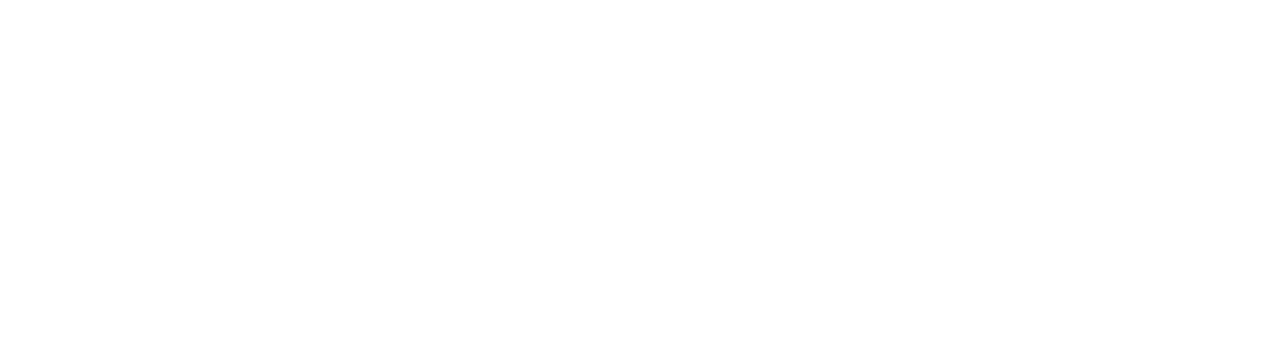
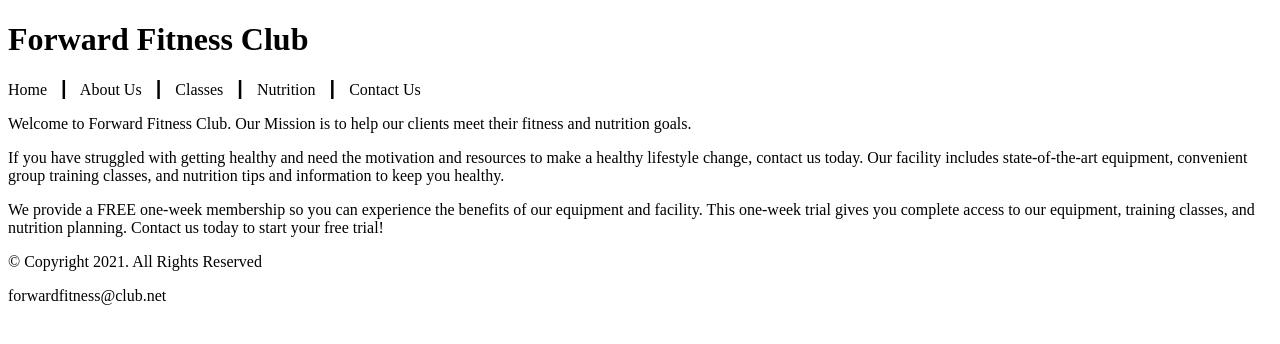
Before and after one commit to 144Sp23/ch2notes-damipop7, a plain HTML site: page index.html in a window 1280 px wide. Drawn offline with Linux system fonts and the light colour scheme.

Commit message:
Completed assignment
I completed the ch2 notes up until pg 71

```diff
--- a/index.html
+++ b/index.html
@@ -1,13 +1,41 @@
 <!DOCTYPE html>
+<!-- This website template was created by Oluwadamilola Popoola -->
 <html lang="en">
-
 <head>
-  <title></title>
-  <meta charset="utf-8">
+    <title>Forward Fitness Club</title>
+    <meta charset="utf-8">
 </head>
-
 <body>
 
+    <!-- Use the header area for the website name or logo -->
+    <header>
+        <h1> Forward Fitness Club </h1>
+    </header>
+
+    <!-- Use the nav area to add hyperlinks to other pages within the website -->
+    <nav>
+        <p>Home &nbsp; &#9475; &nbsp;
+        About Us &nbsp; &#9475; &nbsp;
+        Classes &nbsp; &#9475; &nbsp;
+        Nutrition &nbsp; &#9475; &nbsp;
+        Contact Us </p>
+    </nav>
+
+    <!-- Use the main area to add the main content of the webpage -->
+    <main>
+
+        <p>Welcome to Forward Fitness Club. Our Mission is to help our clients meet their fitness and nutrition goals. </p>
+
+        <p>If you have struggled with getting healthy and need the motivation and resources to make a healthy lifestyle change, contact us today. Our facility includes state-of-the-art equipment, convenient group training classes, and nutrition tips and information to keep you healthy. </p>
+
+        <p>We provide a FREE one-week membership so you can experience the benefits of our equipment and facility. This one-week trial gives you complete access to our equipment, training classes, and nutrition planning. Contact us today to start your free trial!</p>
+    </main>
+
+    <!-- Use the footer area to add webpage footer content -->
+    <footer>
+        <p>&copy; Copyright 2021. All Rights Reserved </p>
+        <p>forwardfitness@club.net</p>
+    </footer>
+
 </body>
-
 </html>
```
Also changed, not shown: template.html (added, +35 -0 lines).
